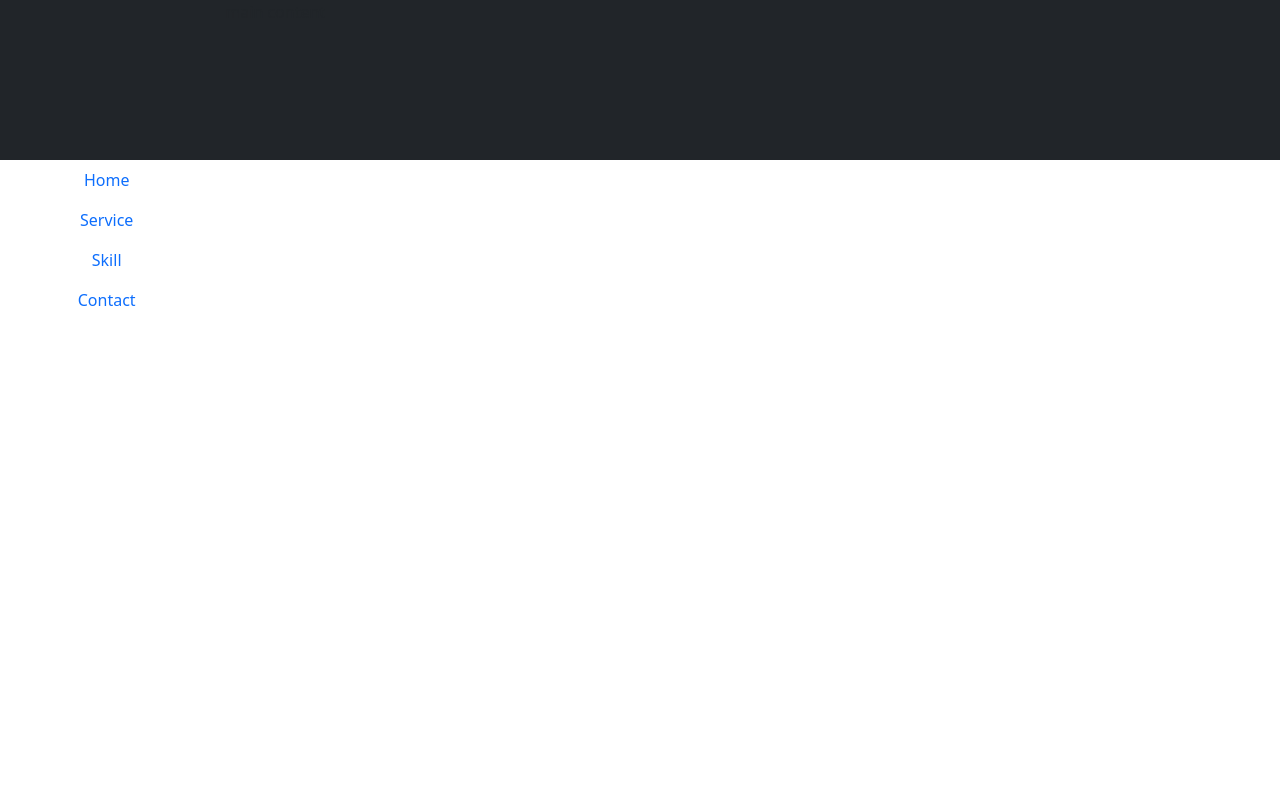
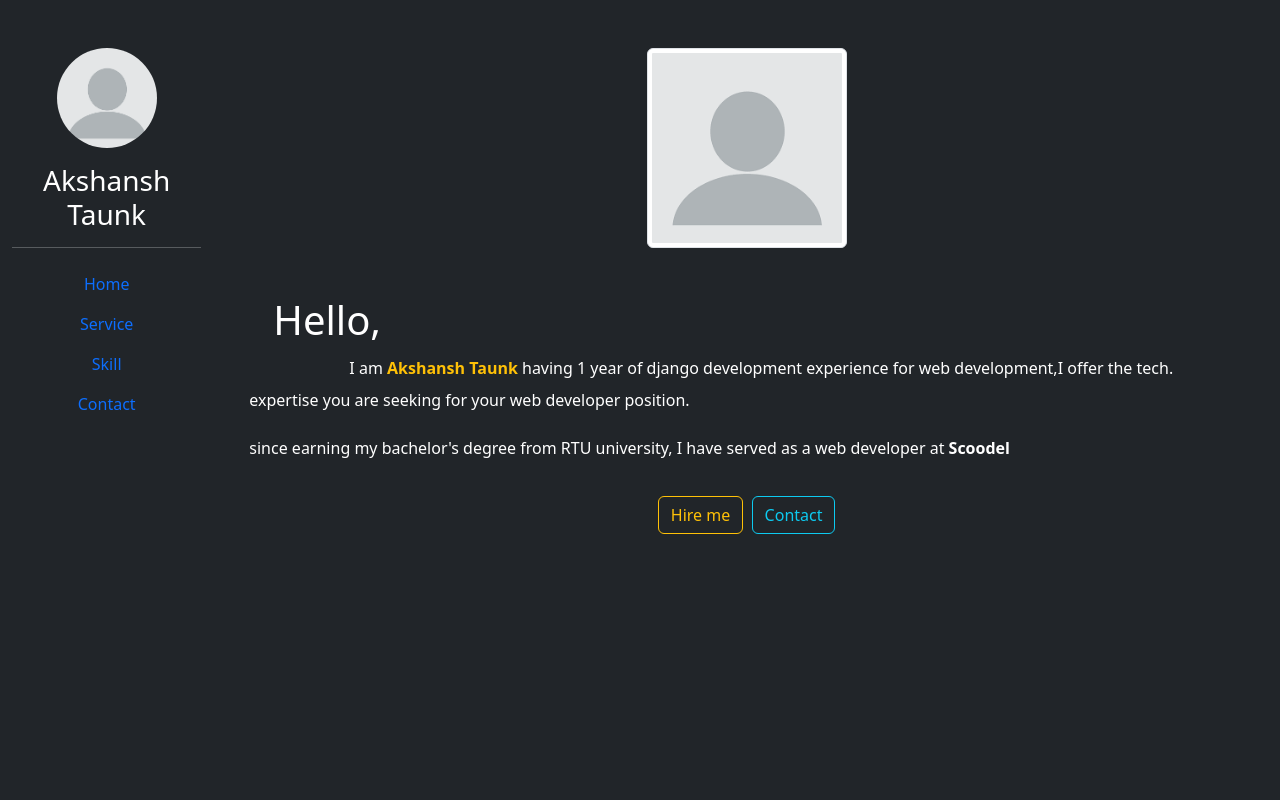
Before and after one commit to AkshanshTaunk/Django, a Django app: page / in a window 1280 px wide. Run offline with Django 4.2, Linux system fonts and the light colour scheme; some libraries are stand-ins or nearby versions.

Commit message:
core home page

```diff
--- a/resumeproject/core/static/core/css/core.css
+++ b/resumeproject/core/static/core/css/core.css
@@ -0,0 +1,6 @@
+html,body{
+    height: 100%;
+}
+.container-fluid{
+    min-height: 100%;
+}
--- /dev/null
+++ b/resumeproject/core/templates/core/base.html
@@ -0,0 +1,31 @@
+<!DOCTYPE html>
+{% load static %}
+<html lang="en">
+<head>
+    <meta charset="UTF-8">
+    <meta http-equiv="X-UA-Compatible" content="IE=edge">
+    <meta name="viewport" content="width=device-width, initial-scale=1.0">
+    <link rel='stylesheet' href="{% static 'core/css/all.min.css' %}" />
+    <link rel='stylesheet' href="{% static 'core/css/bootstrap.min.css' %}" />
+    {% block corecss %}
+    <link rel='stylesheet' href="{% static 'core/css/core.css' %}" />
+    {% endblock corecss %}
+    <title>COURSE</title>
+</head>
+<body>
+    <div class="container-fluid bg-dark">
+        <div class="row">
+          <div class="col-sm-2">
+            {% include 'core/sidebar.html' %}
+          </div>
+          <div class="col-sm-10">
+           {% block content %}{% endblock content %}
+          </div>
+        </div>
+      </div>
+    <script src="{% static 'core/js/all.min.js' %}"></script>
+    <script src="{% static 'core/js/bootstrap.js' %}"></script>
+    <script src="{% static 'core/js/jquery.js' %}"></script>
+    <script src="{% static 'core/js/popper.js' %}"></script>
+    </body>
+</html>
--- a/resumeproject/core/templates/core/home.html
+++ b/resumeproject/core/templates/core/home.html
@@ -1,35 +1,27 @@
-<!DOCTYPE html>
+{% extends 'core/base.html' %}
 {% load static %}
-<html lang="en">
-<head>
-    <meta charset="UTF-8">
-    <meta http-equiv="X-UA-Compatible" content="IE=edge">
-    <meta name="viewport" content="width=device-width, initial-scale=1.0">
-    <link rel='stylesheet' href="{% static 'core/css/all.min.css' %}" />
-    <link rel='stylesheet' href="{% static 'core/css/bootstrap.min.css' %}" />
-    <link rel='stylesheet' href="{% static 'core/css/core.css' %}" />
-    <title>COURSE</title>
-</head>
-<body>
-    <div class="container-fluid bg-dark">
-        <div class="row">
-          <div class="col-sm-2">
-        <div class = "border-right border-warning h-100"></div>
-            <nav class="nav flex-column text-center ">
-                <a href="" class="nav-link">Home</a>
-                <a href="" class="nav-link">Service</a>
-                <a href="" class="nav-link">Skill</a>
-                <a href="" class="nav-link">Contact</a>
-            </nav>
-          </div>
-          <div class="col-sm-10">
-            main content
-          </div>
-        </div>
-      </div>
-    <script src="{% static 'core/js/all.min.js' %}"></script>
-    <script src="{% static 'core/js/bootstrap.js' %}"></script>
-    <script src="{% static 'core/js/jquery.js' %}"></script>
-    <script src="{% static 'core/js/popper.js' %}"></script>
-    </body>
-</html>
+{% block content %}
+<div class="mt-5">
+    <div class="text-center">
+        <img src={% static 'core/images/profilephoto.png/' %} alt="profilepic"
+        class='img-thumbnail' width='200px' height='120px'>
+    </div>
+<div class="mt-5 text-white mx-5 text-justify">
+    <h1 class="font-weight-bold">Hello,</h1>
+</div>
+<div class='px-4 text-white' style="line-height:2rem;">
+<p style="text-indent:100px;">I am <b class="text-warning">
+    Akshansh Taunk</b> having 1 year of django development
+    experience for web development,I offer the tech. expertise
+    you are seeking for your web developer position.</p>
+    <p>since earning my bachelor's degree from RTU university,
+    I have served as a web developer at <b class"text-warning">
+    Scoodel</b></p>
+    </div>
+ </div>
+ <div class="text-center">
+ <a href="" class="btn btn-outline-warning my-3 mr-5">Hire me</a>&nbsp;
+ <a href="" class="btn btn-outline-info my-3">Contact</a>
+ </div>
+</div>
+    {% endblock content %}
--- /dev/null
+++ b/resumeproject/core/templates/core/sidebar.html
@@ -0,0 +1,15 @@
+{% load static %}
+<div class = "border-right border-warning h-100">
+    <div class ="text-center">
+      <img src="{% static 'core/images/profilephoto.png' %}" alt="profilepic" class="img-fluid rounded-circle mt-5"
+      width="100px" height="100px">
+      <h3 class ="text-white mt-3">Akshansh Taunk</h3>
+    </div>
+    <hr class="border-light">
+  <nav class="nav flex-column text-center ">
+      <a href="" class="nav-link">Home</a>
+      <a href="" class="nav-link">Service</a>
+      <a href="" class="nav-link">Skill</a>
+      <a href="" class="nav-link">Contact</a>
+  </nav>
+</div>
```
Also changed, not shown: resumeproject/core/static/core/images/akshansh.jpg (deleted), resumeproject/core/static/core/images/profilephoto.png (added).
